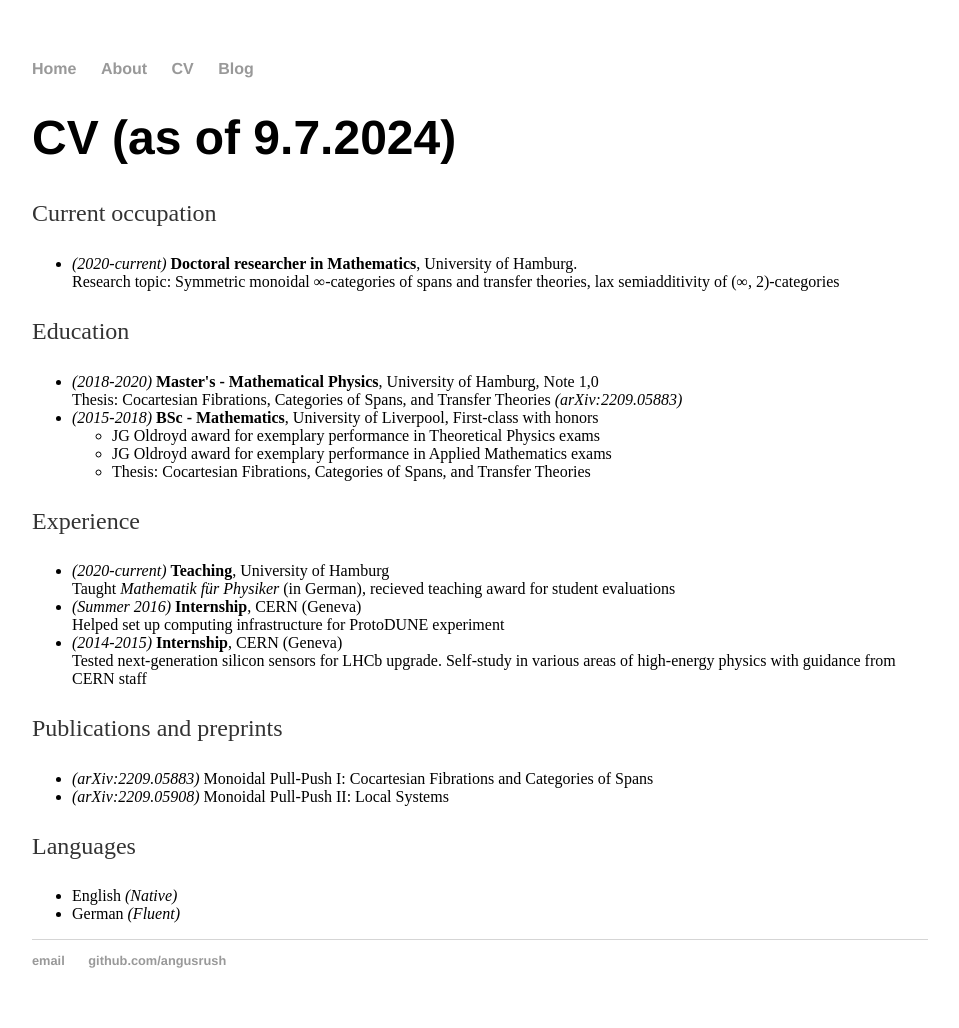
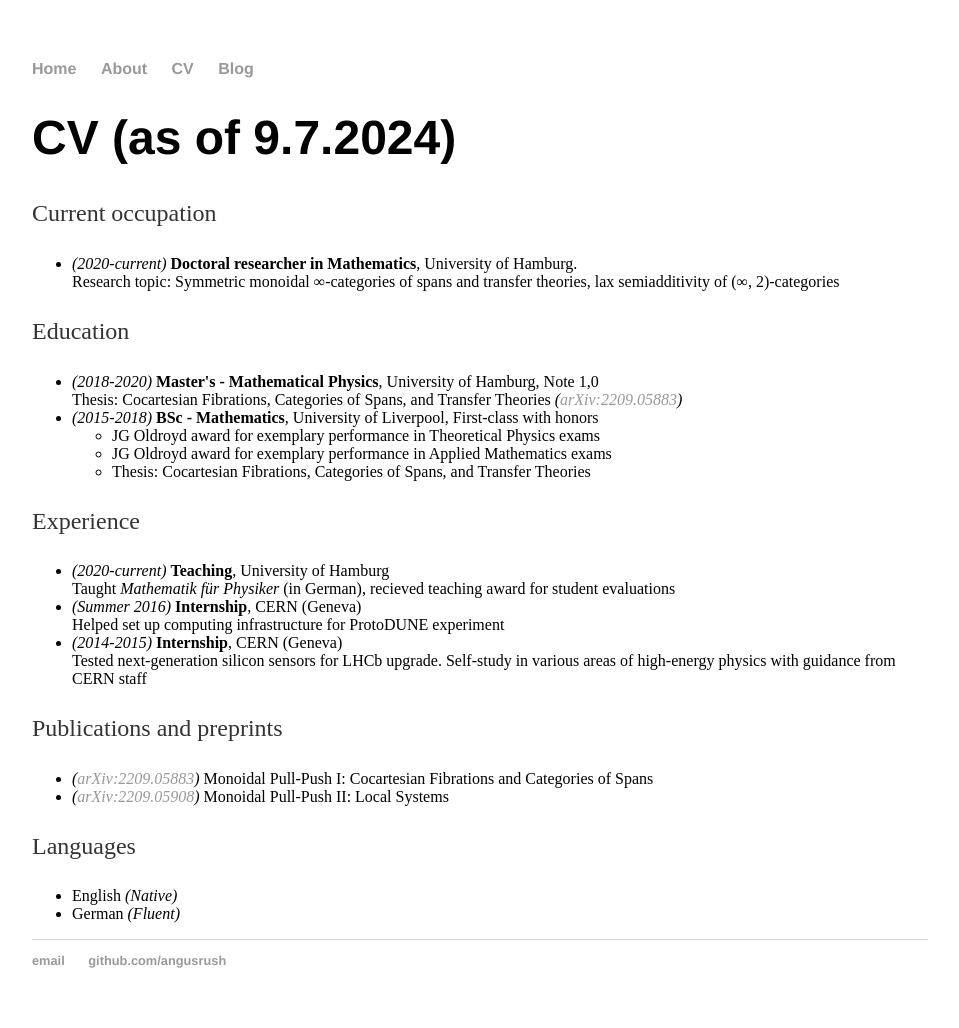
Before and after one commit to angusrush/angusrush.github.io, a Jekyll site: the page built from cv/index.html, in a window 1280 px wide. Shown: the whole page, without its empty margins (160-1119 px from the left). Built offline with Jekyll 4.4.1, drawn with Linux system fonts in a browser that asks for light colours.

Commit message:
Changing style

```diff
--- a/cv/index.html
+++ b/cv/index.html
@@ -4,15 +4,15 @@
 ---
 <h1>{{ page.title }}</h1>
 
-<p class="head">Current occupation</p>
+<p class="p">Current occupation</p>
 <ul>
   <li> <i>(2020-current)</i> <b>Doctoral researcher in Mathematics</b>, University of Hamburg.<br>
     Research topic: Symmetric monoidal &infin;-categories of spans and transfer theories, lax semiadditivity of (&infin;, 2)-categories
 </ul>
-<p class="head">Education</p>
+<p class="p">Education</p>
 <ul>
   <li> <i>(2018-2020)</i> <b>Master's - Mathematical Physics</b>, University of Hamburg, Note 1,0<br>
-    Thesis: Cocartesian Fibrations, Categories of Spans, and Transfer Theories <i>(arXiv:2209.05883)</i></li>
+    Thesis: Cocartesian Fibrations, Categories of Spans, and Transfer Theories <i>(<a href="https://arxiv.org/abs/2209.05883">arXiv:2209.05883</a>)</i></li>
   <li> <i>(2015-2018)</i> <b>BSc - Mathematics</b>, University of Liverpool, First-class with honors
     <ul>
       <li>JG Oldroyd award for exemplary performance in Theoretical Physics exams</li>
@@ -31,8 +31,8 @@
 </ul>
 <p class="head">Publications and preprints</p>
 <ul>
-  <li> <i>(arXiv:2209.05883)</i> Monoidal Pull-Push I: Cocartesian Fibrations and Categories of Spans</li>
-  <li> <i>(arXiv:2209.05908)</i> Monoidal Pull-Push II: Local Systems</li>
+  <li> <i>(<a href="https://arxiv.org/abs/2209.05883">arXiv:2209.05883</a>)</i> Monoidal Pull-Push I: Cocartesian Fibrations and Categories of Spans</li>
+  <li> <i>(<a href="https://arxiv.org/abs/2209.05883">arXiv:2209.05908</a>)</i> Monoidal Pull-Push II: Local Systems</li>
 </ul>
 <p class="head">Languages</p>
 <ul>
```
